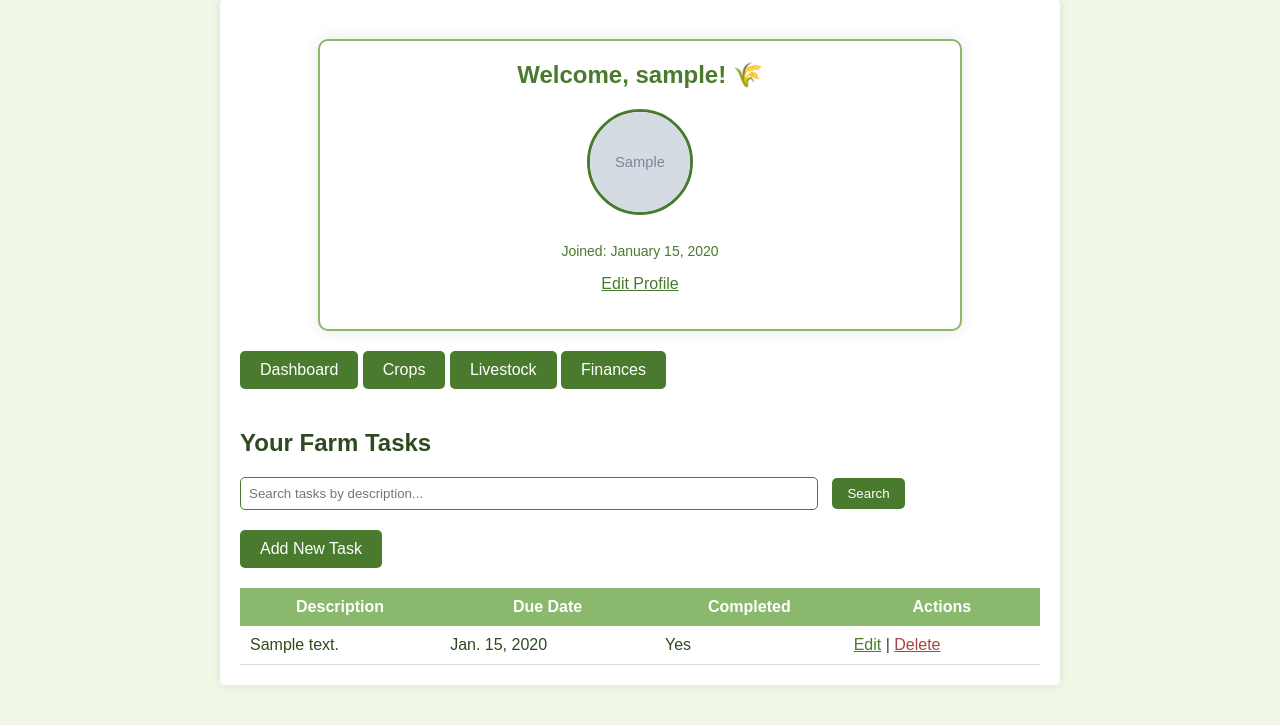
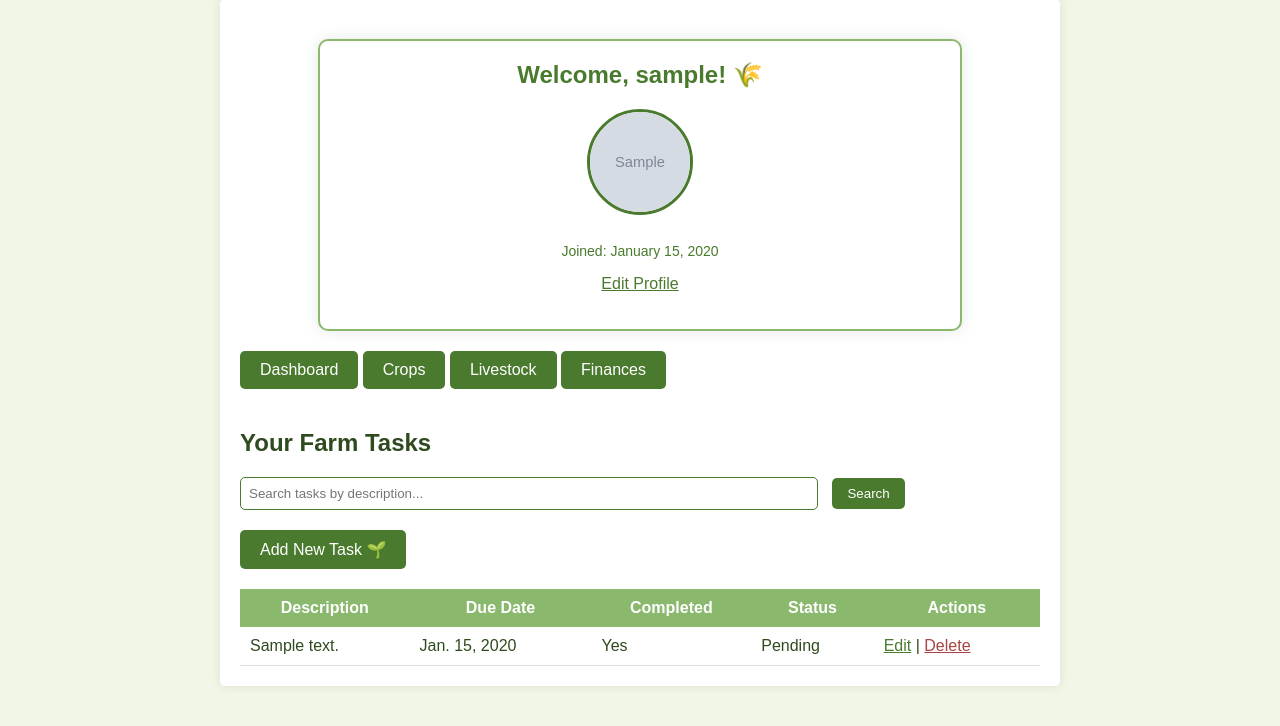
Before and after one commit to namirayounus/FMSP, a Django app: page / in a window 1280 px wide. Shown: the part 139-865 px from the top of the page. Run offline with Django 5.2, Linux system fonts and the light colour scheme; a user stored in the database is signed in; tables that the repository leaves empty hold one stand-in row (values such as "Sample post"); grey boxes marked "Sample" are stand-in pictures.

Commit message:
Step 12: Add task reminders via status with overdue highlighting

```diff
--- a/farm/forms.py
+++ b/farm/forms.py
@@ -4,7 +4,7 @@
 class TaskForm(forms.ModelForm):
     class Meta:
         model = Task
-        fields = ['description', 'due_date', 'completed']
+        fields = ['description', 'due_date', 'completed','status']
         widgets = {
             'due_date': forms.DateInput(attrs={'type': 'date'}),
         }
--- a/farm/models.py
+++ b/farm/models.py
@@ -1,12 +1,29 @@
 from django.db import models
 from django.contrib.auth.models import User
+from django.utils import timezone
 
 class Task(models.Model):
+    STATUS_CHOICES = [
+        ('pending', 'Pending'),
+        ('in_progress', 'In Progress'),
+        ('completed', 'Completed'),
+        ('overdue', 'Overdue'),
+    ]
     user = models.ForeignKey(User, on_delete=models.CASCADE)
     description = models.CharField(max_length=200)
     due_date = models.DateField()
     completed = models.BooleanField(default=False)
+    status = models.CharField(max_length=20, choices=STATUS_CHOICES, default='pending')
     created_at = models.DateTimeField(auto_now_add=True)
+
+    def save(self, *args, **kwargs):
+        # Automatically set status based on due date and completion
+        today = timezone.now().date()
+        if self.completed:
+            self.status = 'completed'
+        elif self.due_date < today and not self.completed:
+            self.status = 'overdue'
+        super().save(*args, **kwargs)
 
     def __str__(self):
         return self.description
--- a/farm/templates/farm/dashboard.html
+++ b/farm/templates/farm/dashboard.html
@@ -9,7 +9,9 @@
             {% if upcoming_tasks %}
                 <ul style="list-style-type: none; padding: 0;">
                     {% for task in upcoming_tasks %}
-                        <li style="margin-bottom: 10px;">{{ task.description }} - Due: {{ task.due_date }}</li>
+                    <li style="margin-bottom: 10px; {% if task.status == 'overdue' %}color: #a94442; font-weight: bold;{% endif %}">
+                        {{ task.description }} - Due: {{ task.due_date }} {% if task.status == 'overdue' %}(Overdue!)💧{% endif %}
+                    </li>
                     {% endfor %}
                 </ul>
             {% else %}
--- a/farm/templates/farm/home.html
+++ b/farm/templates/farm/home.html
@@ -18,7 +18,7 @@
                 <ul style="list-style-type: none; padding: 0;">
                     {% for task in upcoming_tasks %}
                         <li style="margin-bottom: 10px;">
-                            <span style="color: #4a7a2e;">{{ task.description }}</span> - Due: {{ task.due_date }}
+                            <span style="color: #4a7a2e;">{{ task.description }}</span> - Due: {{ task.due_date }}{% if task.status == 'overdue' %}<span style="color: #a94442; font-weight: bold;">(Overdue!)</span>{% endif %}
                         </li>
                     {% endfor %}
                 </ul>
@@ -33,13 +33,14 @@
             <input type="text" name="search" value="{{ search_query }}" placeholder="Search tasks by description..." style="padding: 8px; width: 70%; border: 1px solid #4a7a2e; border-radius: 5px;">
             <button type="submit" style="background-color: #4a7a2e; color: white; padding: 8px 15px; border: none; border-radius: 5px; margin-left: 10px;">Search</button>
         </form>
-        <a href="{% url 'farm:task_create' %}" style="display: inline-block; background-color: #4a7a2e; color: white; padding: 10px 20px; border-radius: 5px; text-decoration: none; margin-bottom: 20px;">Add New Task</a>
+        <a href="{% url 'farm:task_create' %}" style="display: inline-block; background-color: #4a7a2e; color: white; padding: 10px 20px; border-radius: 5px; text-decoration: none; margin-bottom: 20px;">Add New Task 🌱</a>
         {% if tasks %}
             <table style="width: 100%; border-collapse: collapse;">
                 <tr style="background-color: #8ab86d; color: white;">
                     <th style="padding: 10px;">Description</th>
                     <th style="padding: 10px;">Due Date</th>
                     <th style="padding: 10px;">Completed</th>
+                    <th style="padding: 10px;">Status</th>
                     <th style="padding: 10px;">Actions</th>
                 </tr>
                 {% for task in tasks %}
@@ -47,6 +48,7 @@
                         <td style="padding: 10px;">{{ task.description }}</td>
                         <td style="padding: 10px;">{{ task.due_date }}</td>
                         <td style="padding: 10px;">{% if task.completed %}Yes{% else %}No{% endif %}</td>
+                        <td style="padding: 10px; {% if task.status == 'overdue' %}color: #a94442; font-weight: bold;{% endif %}">{{ task.status|capfirst }}</td>
                         <td style="padding: 10px;">
                             <a href="{% url 'farm:task_update' task.id %}" style="color: #4a7a2e;">Edit</a> |
                             <a href="{% url 'farm:task_delete' task.id %}" style="color: #a94442;">Delete</a>
```
Also changed, not shown: farm/migrations/0006_task_status.py (added).
